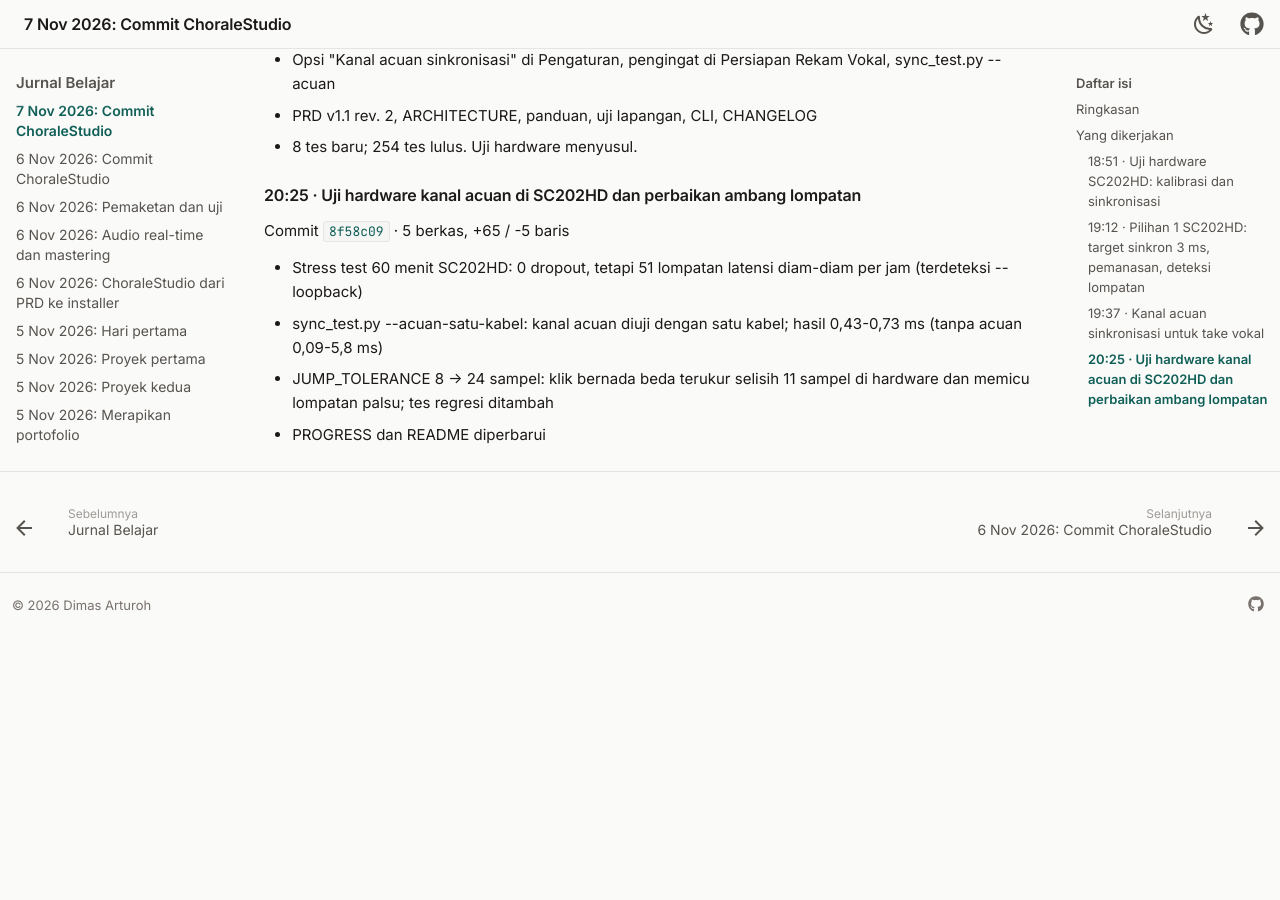
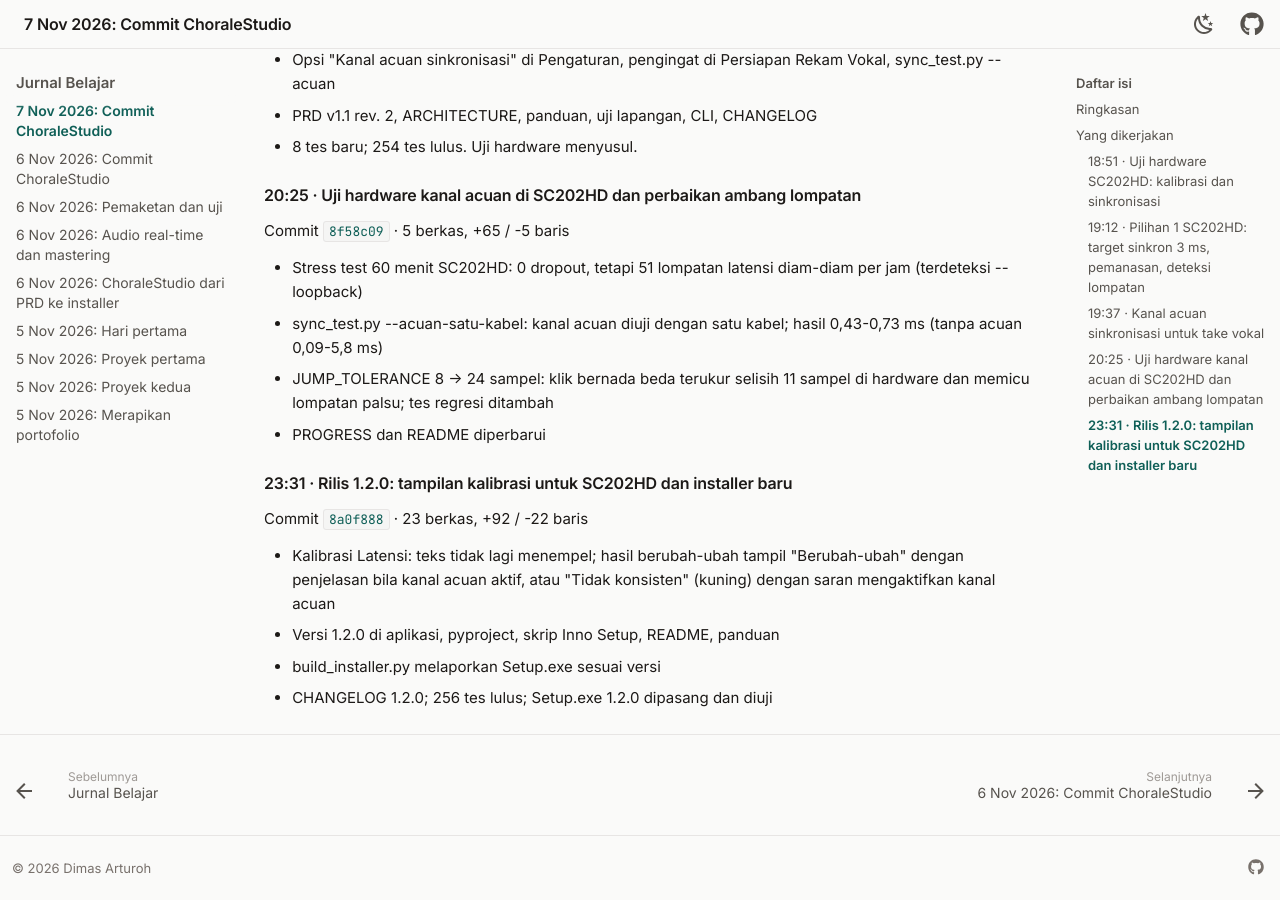
Before and after one commit to dimasarturoh15/dimasarturoh15.github.io, an MkDocs documentation site: the page built from docs/journal/2026-11-07-choralestudio-commit.md, in a window 1280 px wide and 900 px high, scrolled down 1185 px. Built offline with MkDocs 1.6.1 and Material for MkDocs 9.7.7, drawn with Linux system fonts in a browser that asks for light colours; before the commit the page ends 1822 px from its top, so only the background shows below that; some of the changed text lies outside the part shown.

Commit message:
docs: sync ChoraleStudio commit 8a0f888

```diff
--- a/docs/journal/2026-11-07-choralestudio-commit.md
+++ b/docs/journal/2026-11-07-choralestudio-commit.md
@@ -1,12 +1,12 @@
-# 7 November 2026: Catatan commit ChoraleStudio (4 commit)
+# 7 November 2026: Catatan commit ChoraleStudio (5 commit)
 
 Halaman ini dibuat otomatis dari riwayat Git [ChoraleStudio](../projects/choralestudio.md) setiap kali ada commit. Isinya adalah pesan commit apa adanya.
 
 ## Ringkasan
 
-- Jumlah commit: 4
-- Perubahan: 53 berkas, +865 / -51 baris
-- Rentang waktu: 18:51 sampai 20:25
+- Jumlah commit: 5
+- Perubahan: 76 berkas, +957 / -73 baris
+- Rentang waktu: 18:51 sampai 23:31
 
 ## Yang dikerjakan
 
@@ -61,3 +61,14 @@ Commit [`8f58c09`](https://github.com/dimasarturoh15/ChoraleStudio/commit/8f58c0
 - JUMP_TOLERANCE 8 -> 24 sampel: klik bernada beda terukur selisih 11
   sampel di hardware dan memicu lompatan palsu; tes regresi ditambah
 - PROGRESS dan README diperbarui
+
+### 23:31 · Rilis 1.2.0: tampilan kalibrasi untuk SC202HD dan installer baru
+
+Commit [`8a0f888`](https://github.com/dimasarturoh15/ChoraleStudio/commit/8a0f888d6fec6d332b7ca64c1ab10a85e942e857) · 23 berkas, +92 / -22 baris
+
+- Kalibrasi Latensi: teks tidak lagi menempel; hasil berubah-ubah tampil
+  "Berubah-ubah" dengan penjelasan bila kanal acuan aktif, atau
+  "Tidak konsisten" (kuning) dengan saran mengaktifkan kanal acuan
+- Versi 1.2.0 di aplikasi, pyproject, skrip Inno Setup, README, panduan
+- build_installer.py melaporkan Setup.exe sesuai versi
+- CHANGELOG 1.2.0; 256 tes lulus; Setup.exe 1.2.0 dipasang dan diuji
--- a/docs/journal/index.md
+++ b/docs/journal/index.md
@@ -11,9 +11,9 @@ Catatan harian mengenai konsep yang dipelajari, kendala teknis, dan milestone. E
 <h2 class="log-date"><time datetime="2026-11-07">7 November 2026</time></h2>
 <ol class="log">
   <li>
-    <a class="log-title" href="2026-11-07-choralestudio-commit/">Catatan commit ChoraleStudio (4 commit)</a>
+    <a class="log-title" href="2026-11-07-choralestudio-commit/">Catatan commit ChoraleStudio (5 commit)</a>
     <span class="tags"><span>#choralestudio</span><span>#commit</span><span>#otomatis</span></span>
-    <p>Dicatat otomatis dari Git: Pilihan 1 SC202HD: target sinkron 3 ms, pemanasan, deteksi lompatan; Kanal acuan sinkronisasi untuk take vokal; Uji hardware kanal acuan di SC202HD dan perbaikan ambang lompatan dan 1 lainnya.</p>
+    <p>Dicatat otomatis dari Git: Kanal acuan sinkronisasi untuk take vokal; Uji hardware kanal acuan di SC202HD dan perbaikan ambang lompatan; Rilis 1.2.0: tampilan kalibrasi untuk SC202HD dan installer baru dan 2 lainnya.</p>
   </li>
 </ol>
 </div>
--- a/docs/projects/choralestudio.md
+++ b/docs/projects/choralestudio.md
@@ -219,3 +219,4 @@ Diperbarui otomatis dari riwayat Git setiap kali ada commit.
 | 2026-11-07 19:12 | [`8f2e19c`](https://github.com/dimasarturoh15/ChoraleStudio/commit/8f2e19c935b21d4bc752b8c6983f1518149b1981) | Pilihan 1 SC202HD: target sinkron 3 ms, pemanasan, deteksi lompatan |
 | 2026-11-07 19:37 | [`ac46829`](https://github.com/dimasarturoh15/ChoraleStudio/commit/ac46829b712e8c72311d6257b825b4799d9b8069) | Kanal acuan sinkronisasi untuk take vokal |
 | 2026-11-07 20:25 | [`8f58c09`](https://github.com/dimasarturoh15/ChoraleStudio/commit/8f58c090f36dc0e612c01e213aac08228bbf19f6) | Uji hardware kanal acuan di SC202HD dan perbaikan ambang lompatan |
+| 2026-11-07 23:31 | [`8a0f888`](https://github.com/dimasarturoh15/ChoraleStudio/commit/8a0f888d6fec6d332b7ca64c1ab10a85e942e857) | Rilis 1.2.0: tampilan kalibrasi untuk SC202HD dan installer baru |
```
Also changed, not shown: docs/index.md (+1 -1 lines).
